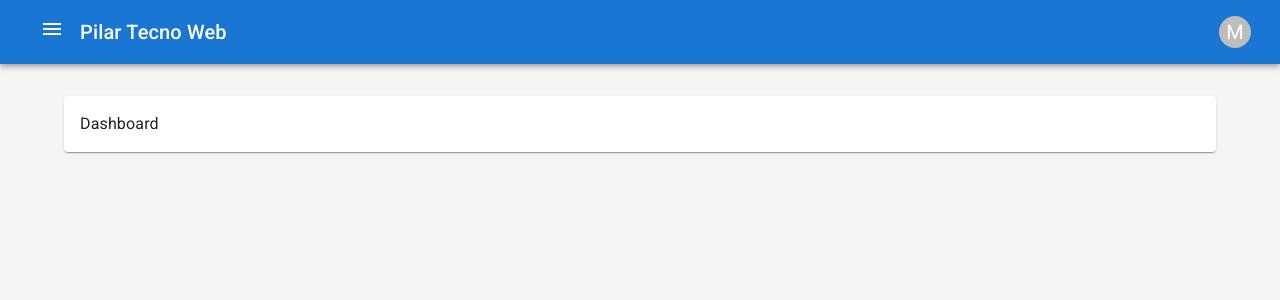
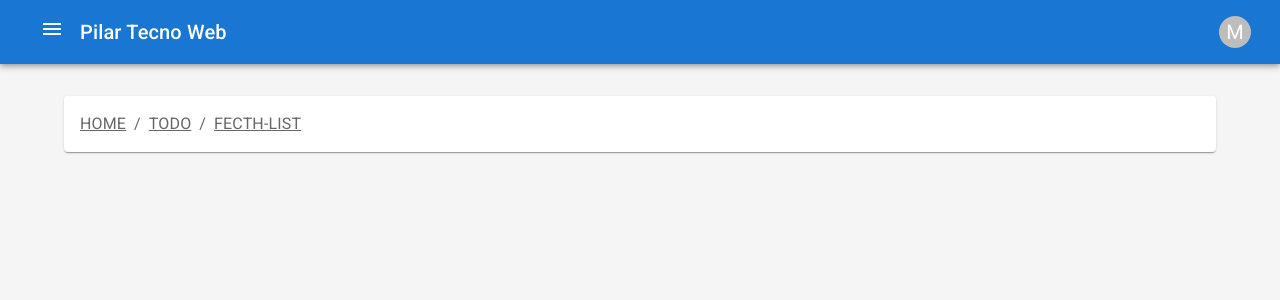
Before and after one commit to agu415/pilar-web, a React (Create React App) app: page / in a window 1280 px wide. Shown: the top 300 px of the page. Built offline with nearby package versions, Linux system fonts and the light colour scheme.

Commit message:
finalizado

```diff
--- a/src/pages/dashboard/Dashboard.js
+++ b/src/pages/dashboard/Dashboard.js
@@ -2,16 +2,31 @@ import React, {useEffect} from "react";
 import {
     Grid,
     Paper,
-    Box
+    Box,
+    Link,
+    Typography,
+    Breadcrumbs,
+
 }  from '@mui/material';
+import Todo from "../todo/Todo";
+import FetchList from "../fetchList/FetchList";
+
 const Dashboard = () => {
     return (
-        <Grid container spacing={3}>
+        <Grid container spacing={3} >
             <Grid item xs={12}>
-                <Paper sx={{p: 2}}>
-                    <Box>
-                        Dashboard
-                    </Box>
+                <Paper sx={{p: 2}} >
+                <Breadcrumbs aria-label="breadcrumb" >
+                    <Link color="inherit" href="" onClick={Dashboard}>
+                        HOME
+                    </Link>
+                    <Link color="inherit" href="todo" onClick={Todo}>
+                        TODO
+                    </Link>
+                    <Link color="inherit" href="fetch-list" onClick={FetchList}>
+                        FECTH-LIST
+                    </Link>
+                </Breadcrumbs>
                 </Paper>
             </Grid>
         </Grid>
```
